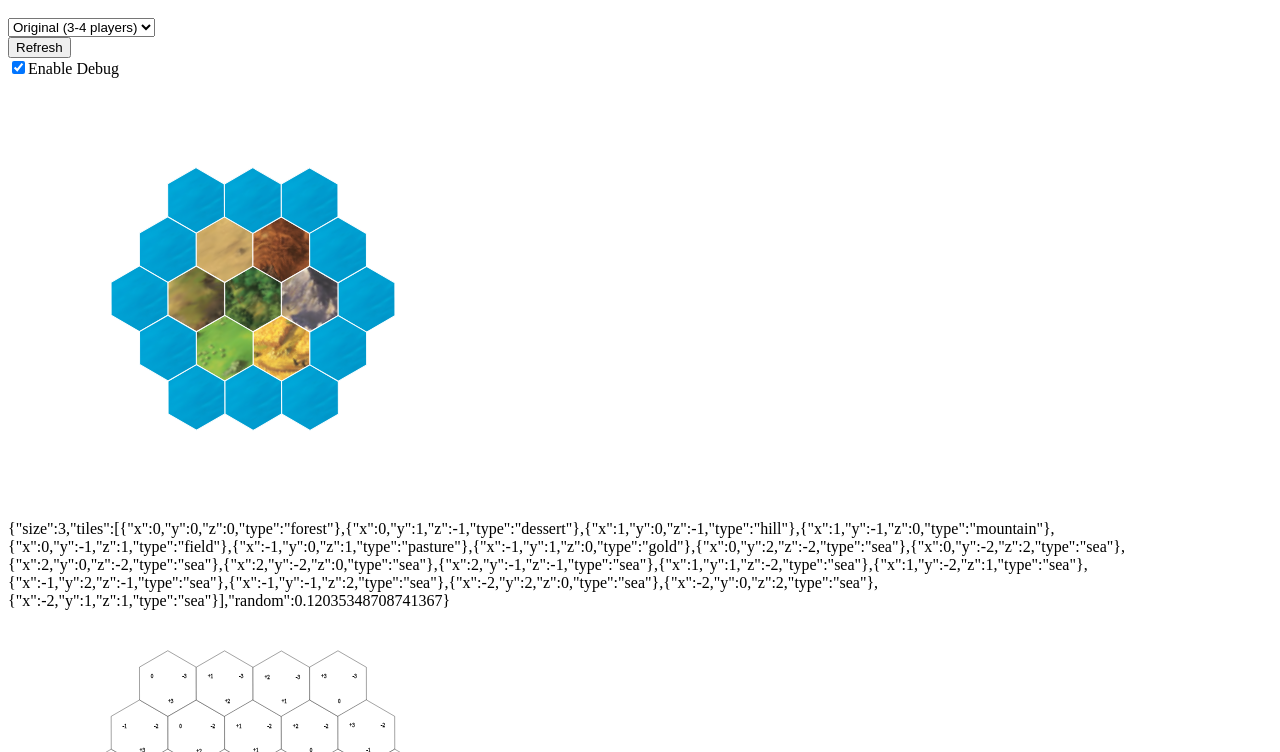
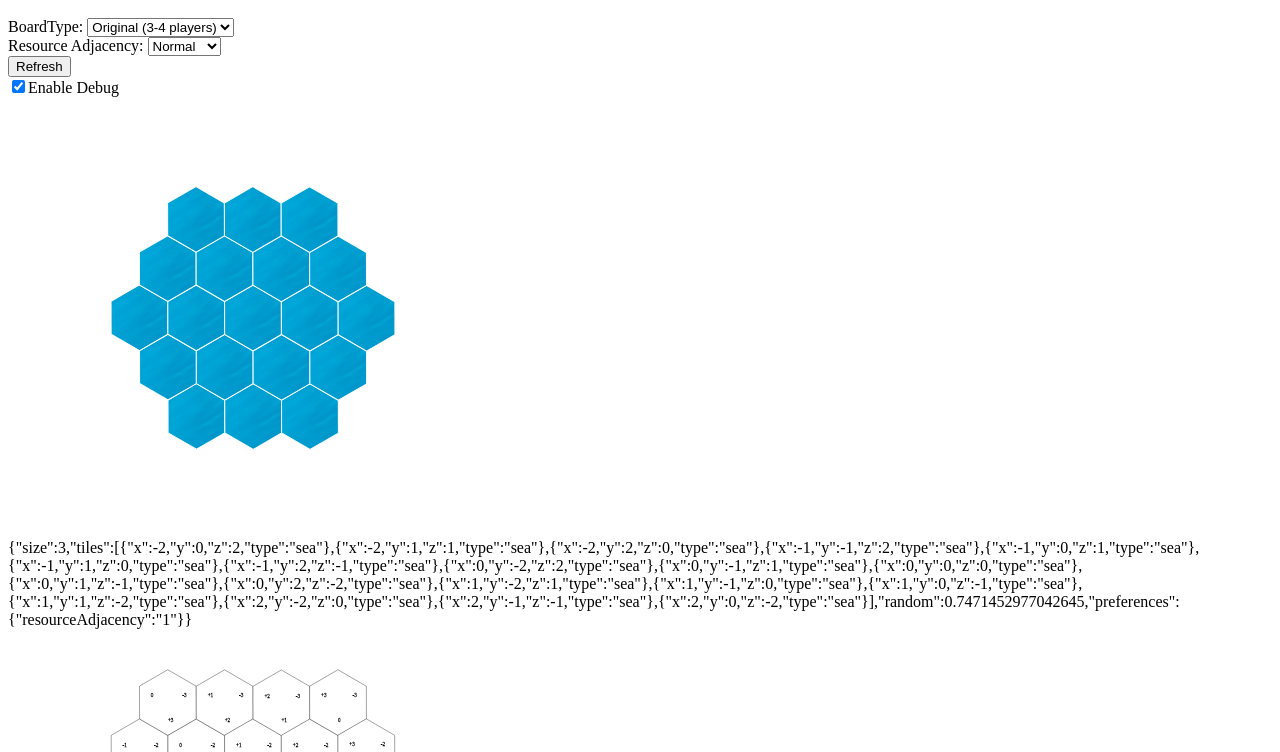
Before and after one commit to iizs/catan-map-generator, a plain HTML site: page index.html in a window 1280 px wide. Shown: the part 48-800 px from the top of the page. Drawn offline with Linux system fonts and the light colour scheme.

Commit message:
Add preference object

```diff
--- a/index.html
+++ b/index.html
@@ -18,8 +18,14 @@
     <div ng-app="catanApp">
         <div ng-controller="MainCtrl">
             <h1>{{ title }}</h1>
+            <label>BoardType: </label>
             <select ng-model="boardType" />
                 <option ng-repeat="board in boardTypes" value="{{board.value}}">{{board.name}}</option>
+            </select>
+            <br/>
+            <label>Resource Adjacency: </label>
+            <select ng-model="resourceAdjacency" />
+                <option ng-repeat="opt in resourceAdjacencyOptions" value="{{opt.value}}">{{opt.name}}</option>
             </select>
             <br/>
             <input type="button" ng-click="regenerate()" value="Refresh"/><br/>
--- a/js/app/catan.js
+++ b/js/app/catan.js
@@ -8,6 +8,9 @@ const TILE_FIELD = "field";
 const TILE_SEA = "sea";
 const TILE_DESSERT = "dessert";
 const TILE_GOLD = "gold";
+const TILE_UNKNOWN = "unknown";
+
+const PREF_RESOURCE_ADJACENCY = "resourceAdjacency";
 
 class Tile {
     constructor(x, y, z, type) {
@@ -18,70 +21,79 @@ class Tile {
     }
 }
 
-class BoardType {
-    constructor(v, n) {
+class NameValuePair {
+    constructor(n, v) {
         this.value = v;
         this.name = n;
     }
 }
 
 var boardTypes = [
-    new BoardType("Original34", "Original (3-4 players)"),
-    new BoardType("Original56", "Original (5-6 players)"),
+    new NameValuePair("Original (3-4 players)", "Original34"),
+    new NameValuePair("Original (5-6 players)", "Original56"),
+];
+
+var resourceAdjacencyOptions = [
+    new NameValuePair("None", "0"),
+    new NameValuePair("Normal", "1"),
+    new NameValuePair("Random", "10"),
 ];
 
 class MapBuilder {
-    constructor() {};
+    constructor(pref) {
+        this.tiles = [];
+        this.preferences = pref;
+    }
+
+    clear() {
+        while ( this.tiles.length > 0) { this.tiles.pop(); }
+    }
+
     build() {
         return { "size" : 3,
             "boardType" : this.boardType,
-            "tiles" : [
-                new Tile( 0, 0, 0, TILE_FOREST),
-                new Tile( 0, 1, -1, TILE_DESSERT),
-                new Tile( 1, 0, -1, TILE_HILL),
-                new Tile( 1, -1, 0, TILE_MOUNTAIN),
-                new Tile( 0, -1, 1, TILE_FIELD),
-                new Tile( -1, 0, 1, TILE_PASTURE),
-                new Tile( -1, 1, 0, TILE_GOLD),
-                new Tile( 0, 2, -2, TILE_SEA),
-                new Tile( 0, -2, 2, TILE_SEA),
-                new Tile( 2, 0, -2, TILE_SEA),
-                new Tile( 2, -2, 0, TILE_SEA),
-                new Tile( 2, -1, -1, TILE_SEA),
-                new Tile( 1, 1, -2, TILE_SEA),
-                new Tile( 1, -2, 1, TILE_SEA),
-                new Tile( -1, 2, -1, TILE_SEA),
-                new Tile( -1, -1, 2, TILE_SEA),
-                new Tile( -2, 2, 0, TILE_SEA),
-                new Tile( -2, 0, 2, TILE_SEA),
-                new Tile( -2, 1, 1, TILE_SEA),
-            ],
-            "random": Math.random()
+            "tiles" : this.tiles,
+            "random": Math.random(),
+            "preferences" : this.preferences,
         };
     }
 
-    static getInstance(boardType) {
-        //return new Original34MapBuilder();
-        //return new window[boardType + "MapBuilder"]();
-        console.log(boardType);
-        console.log("new " + boardType + "MapBuilder();");
-        return eval("new " + boardType + "MapBuilder();");
-        //return new MapBuilder();
-        //return eval("new MapBuilder();");
+    static getInstance(boardType, pref) {
+        //console.log(boardType);
+        return eval("new " + boardType + "MapBuilder(pref);");
+    }
+
+    static hex_distance(aq, ar, bq, br) {
+        return (Math.abs(aq-bq) + Math.abs(aq+ar-bq-br) + Math.abs(ar-br))/2;
     }
 }
 
 class Original34MapBuilder extends MapBuilder {
-    //constructor() {};
+    constructor(pref) {
+        super(pref);
+    };
+
+    build() {
+        this.clear();
+        for ( var q=-2; q<3; ++q ) {
+            for ( var r=-2; r<3; ++r ) {
+                if ( MapBuilder.hex_distance(0, 0, q, r) > 2 ) continue;
+                this.tiles.push( new Tile(q, r, -q -r, TILE_SEA) )
+            }
+        }
+
+        return super.build();
+    }
 }
 class Original56MapBuilder extends MapBuilder {
-    //constructor() {};
+    //constructor(pref) {};
 }
-
 
 catanApp.service('MapGenerator', function () {
     this.initialize = function() {
         this.boardType = boardTypes[0].value;
+        this.preferences = new Object();
+        this.preferences[PREF_RESOURCE_ADJACENCY] = resourceAdjacencyOptions[1].value;   // defaults to 1
         return this;
     }
 
@@ -90,8 +102,13 @@ catanApp.service('MapGenerator', function () {
         return this;
     }
 
+    this.setResourceAdjacency = function(v) {
+        this.preferences[PREF_RESOURCE_ADJACENCY] = v;
+        return this;
+    }
+
     this.generate = function () {
-        return MapBuilder.getInstance(this.boardType).build();
+        return MapBuilder.getInstance(this.boardType, this.preferences).build();
     };
 });
 
@@ -99,12 +116,18 @@ catanApp.controller('MainCtrl', ['$scope', 'MapGenerator', function ($scope, Map
     $scope.title = "Catan Map Generator";
     $scope.boardTypes = boardTypes;
     $scope.boardType = boardTypes[0].value;
-    $scope.map = MapGen.initialize().generate();
+    $scope.resourceAdjacencyOptions = resourceAdjacencyOptions;
+    $scope.resourceAdjacency = resourceAdjacencyOptions[1].value;   // defaults to 1
+
+    $scope.map = MapGen.initialize()
+                        .setResourceAdjacency($scope.resourceAdjacency)
+                        .generate();
     $scope.enableDebug = true;
 
     $scope.regenerate = function () {
         $scope.map = MapGen
                         .setBoardType($scope.boardType)
+                        .setResourceAdjacency($scope.resourceAdjacency)
                         .generate();
     };
 }]);
```
